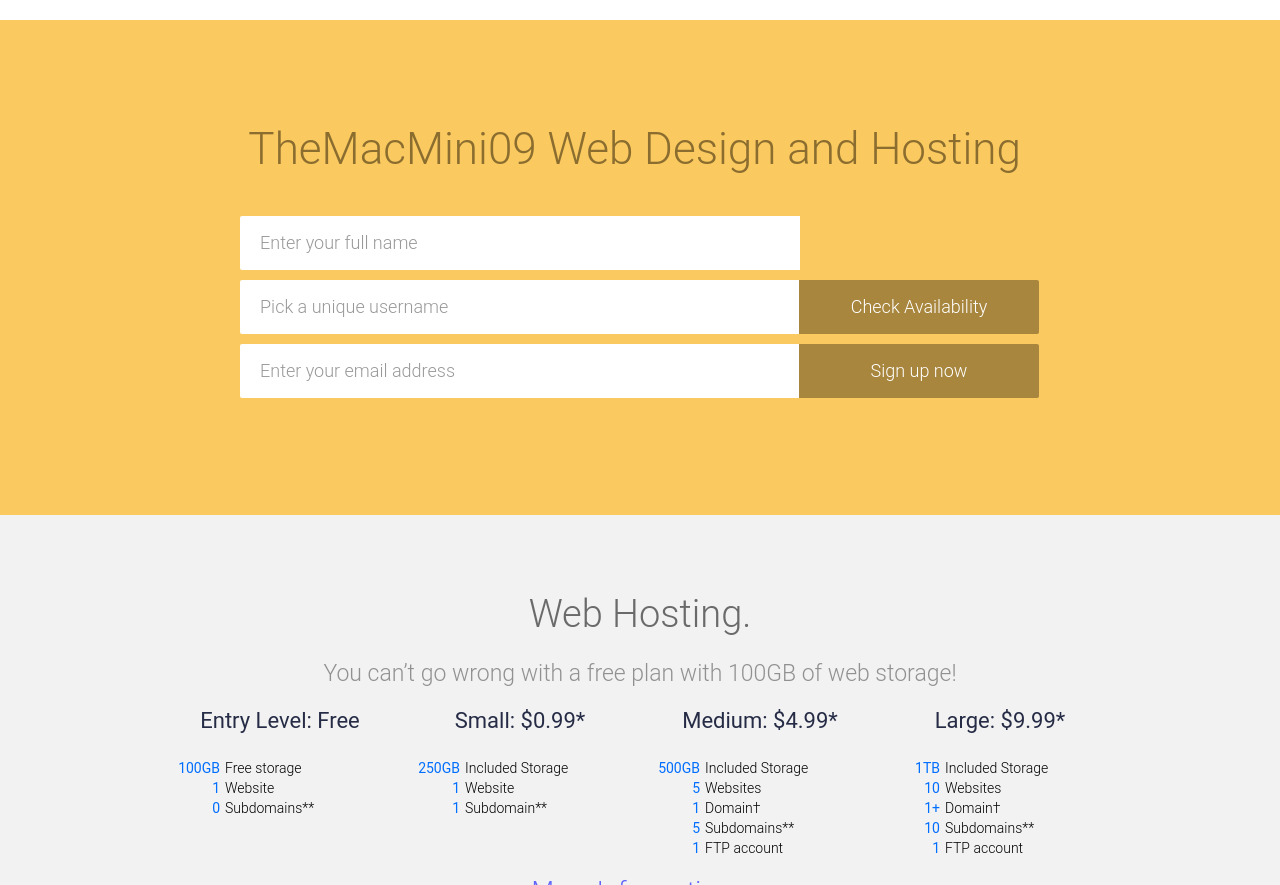
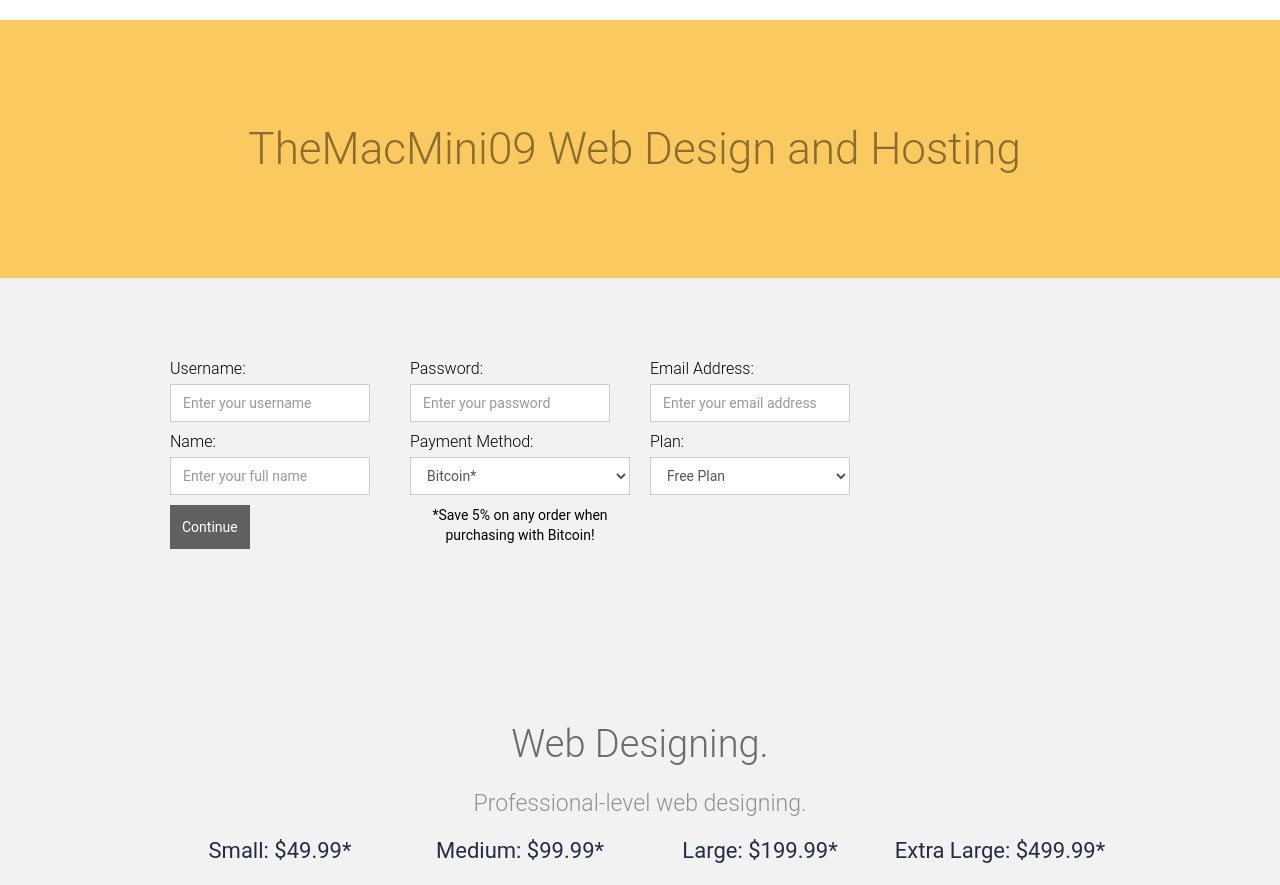
Before and after one commit to TheMacMini09/themacmini09.github.io, a plain HTML site: page purchase.html in a window 1280 px wide. Shown: the part 58-943 px from the top of the page. Drawn offline with nearby package versions, Linux system fonts and the light colour scheme; a script that the page names is missing.

Commit message:
Add purchase page
Add purchase page (for purchasing packages). All functionality
(throughout the whole site) does not yet exist.

```diff
--- a/css/themacmini09.webflow.css
+++ b/css/themacmini09.webflow.css
@@ -362,6 +362,23 @@ p {
   text-decoration: underline;
   text-shadow: none;
 }
+.info-form-text {
+  width: 150px;
+  font-size: 16px;
+  font-weight: 300;
+  text-align: left;
+}
+.info-form-entry {
+  width: 200px;
+}
+.info-form-button {
+  float: left;
+  background-color: rgba(0, 0, 0, 0.6);
+  text-align: center;
+}
+.info-form-selector {
+  width: 200px;
+}
 html.w-mod-js.w-mod-no-ios *[data-ix="fade-in-and-move-up"] {
   opacity: 0.25;
   -webkit-transform: translate(0px, 100px);
--- a/index.html
+++ b/purchase.html
@@ -1,12 +1,10 @@
 <!DOCTYPE html>
 <!-- This site was created in Webflow. http://www.webflow.com-->
-<!-- Last Published: Sun Aug 03 2014 22:26:55 GMT+0000 (UTC) -->
+<!-- Last Published: Mon Aug 04 2014 15:51:03 GMT+0000 (UTC) -->
 <html data-wf-site="53cfd249a5282d255c61f574">
 <head>
   <meta charset="utf-8">
-  <title>TheMacMini09 - Web Hosting Home</title>
-  <meta name="description" content="TheMacMini09 web hosting home">
-  <meta name="keywords" content="web, hosting, packages, free, cheap, themacmini09">
+  <title>TheMacMini09 - Purchase Package</title>
   <meta name="viewport" content="width=device-width, initial-scale=1">
   <meta name="generator" content="Webflow">
   <link rel="stylesheet" type="text/css" href="css/normalize.css">
@@ -40,133 +38,49 @@
   <div class="section hero">
     <div class="w-container container">
       <h1 data-ix="zoom-in-and-fade-in">TheMacMini09 Web Design and Hosting&nbsp;</h1>
-      <div class="w-form sign-up-form">
-        <form class="w-clearfix" name="wf-form-signup-form" data-name="Signup Form">
-          <input class="w-input field" id="name" type="text" placeholder="Enter your full name" name="Name" required="required" data-name="Name">
-          <input class="w-input field" id="username" type="text" placeholder="Pick a unique username" name="Username" required="required" data-name="Username">
-          <input class="w-button button" type="submit" value="Check Availability" data-wait="Checking..." wait="Checking...">
-          <input class="w-input field" type="email" placeholder="Enter your email address" name="email" data-name="Email" required="required">
-          <input class="w-button button" type="submit" value="Sign up now" data-wait="Please wait...">
-        </form>
-        <div class="w-form-done success-message">
-          <p>Thanks! You'll be the first to know.</p>
-          <p class="spread-word">Help spread the word!</p>
-          <div class="w-clearfix social-widget-wrapper">
-            <div class="w-widget w-widget-twitter social-widget">
-              <iframe src="https://platform.twitter.com/widgets/tweet_button.html#url=http%3A%2F%2Fwebflow.com&amp;counturl=webflow.com&amp;text=Check%20out%20this%20site&amp;count=horizontal&amp;size=m&amp;dnt=true" scrolling="no" frameborder="0" allowtransparency="true"
-              style="border: none; overflow: hidden; width: 110px; height: 20px;"></iframe>
-            </div>
-            <div class="w-widget w-widget-facebook social-widget">
-              <iframe src="https://www.facebook.com/plugins/like.php?href=https%3A%2F%2Ffacebook.com%2Fwebflow&amp;layout=button_count&amp;locale=en_US&amp;action=like&amp;show_faces=false&amp;share=false" scrolling="no" frameborder="0" allowtransparency="true"
-              style="border: none; overflow: hidden; width: 90px; height: 20px;"></iframe>
-            </div>
-          </div>
-        </div>
-        <div class="w-form-fail error-message">
-          <p>Oops! Something went wrong while submitting the form. :(</p>
-        </div>
-      </div>
     </div>
   </div>
   <div class="section grey" data-anchor="slide1">
-    <div class="w-container">
-      <h2 class="grey-heading">Web Hosting.</h2>
-      <p>You can’t go wrong with a free plan with 100GB&nbsp;of web storage!</p>
-    </div>
-    <div class="w-container packages-container">
+    <div class="w-container info-form">
+      <div class="w-form">
+        <form id="email-form" name="email-form" data-name="Email Form">
           <div class="w-row">
-        <div class="w-col w-col-3">
-          <h1 class="tier">Entry Level:&nbsp;Free</h1>
-          <ul class="w-list-unstyled">
-            <li class="w-clearfix">
-              <div class="tier-main-point">100GB</div>
-              <div class="tier-point">Free storage</div>
-            </li>
-            <li class="w-clearfix">
-              <div class="tier-main-point">1</div>
-              <div class="tier-point">Website</div>
-            </li>
-            <li class="w-clearfix">
-              <div class="tier-main-point">0</div>
-              <div class="tier-point">Subdomains**</div>
-            </li>
-          </ul>
+            <div class="w-col w-col-3 w-clearfix">
+              <label class="info-form-text" for="Username">Username:</label>
+              <input class="w-input info-form-entry" id="Username" type="text" placeholder="Enter your username" name="Username" required="required" data-name="Username">
+              <label class="info-form-text" for="name">Name:</label>
+              <input class="w-input info-form-entry" id="name" type="text" placeholder="Enter your full name" name="name" data-name="Name" required="required">
+              <input class="w-button info-form-button" type="submit" value="Continue" data-wait="Please wait...">
             </div>
             <div class="w-col w-col-3">
-          <h1 class="tier">Small:&nbsp;$0.99*</h1>
-          <ul class="w-list-unstyled">
-            <li class="w-clearfix">
-              <div class="tier-main-point">250GB</div>
-              <div class="tier-point">Included Storage</div>
-            </li>
-            <li class="w-clearfix">
-              <div class="tier-main-point">1</div>
-              <div class="tier-point">Website</div>
-            </li>
-            <li class="w-clearfix">
-              <div class="tier-main-point">1</div>
-              <div class="tier-point">Subdomain**</div>
-            </li>
-          </ul>
+              <label class="info-form-text" for="Password">Password:</label>
+              <input class="w-input info-form-entry" id="Password" type="password" placeholder="Enter your password" name="Password" required="required" data-name="Password">
+              <label class="info-form-text" for="Payment-Method">Payment Method:</label>
+              <select class="w-select" id="Payment-Method" name="Payment-Method" required="required" data-name="Payment Method">
+                <option value="btc">Bitcoin*</option>
+                <option value="paypal">PayPal</option>
+              </select>
+              <div>*Save 5%&nbsp;on any order when purchasing with Bitcoin!</div>
             </div>
-        <div class="w-col w-col-3">
-          <h1 class="tier">Medium:&nbsp;$4.99*</h1>
-          <ul class="w-list-unstyled">
-            <li class="w-clearfix">
-              <div class="tier-main-point">500GB</div>
-              <div class="tier-point">Included Storage</div>
-            </li>
-            <li class="w-clearfix">
-              <div class="tier-main-point">5</div>
-              <div class="tier-point">Websites</div>
-            </li>
-            <li class="w-clearfix">
-              <div class="tier-main-point">1</div>
-              <div class="tier-point">Domain†</div>
-            </li>
-            <li class="w-clearfix">
-              <div class="tier-main-point">5</div>
-              <div class="tier-point">Subdomains**</div>
-            </li>
-            <li class="w-clearfix">
-              <div class="tier-main-point">1</div>
-              <div class="tier-point">FTP&nbsp;account</div>
-            </li>
-          </ul>
-        </div>
-        <div class="w-col w-col-3">
-          <h1 class="tier">Large:&nbsp;$9.99*</h1>
-          <ul class="w-list-unstyled">
-            <li class="w-clearfix">
-              <div class="tier-main-point">1TB</div>
-              <div class="tier-point">Included Storage</div>
-            </li>
-            <li class="w-clearfix">
-              <div class="tier-main-point">10</div>
-              <div class="tier-point">Websites</div>
-            </li>
-            <li class="w-clearfix">
-              <div class="tier-main-point">1+</div>
-              <div class="tier-point">Domain†</div>
-            </li>
-            <li class="w-clearfix">
-              <div class="tier-main-point">10</div>
-              <div class="tier-point">Subdomains**</div>
-            </li>
-            <li class="w-clearfix">
-              <div class="tier-main-point">1</div>
-              <div class="tier-point">FTP&nbsp;account</div>
-            </li>
-          </ul>
+            <div class="w-col w-col-6">
+              <label class="info-form-text" for="email">Email Address:</label>
+              <input class="w-input info-form-entry" id="email" type="email" placeholder="Enter your email address" name="email" data-name="Email" required="required">
+              <label class="info-form-text" for="Plan">Plan:</label>
+              <select class="w-select info-form-selector" id="Plan" name="Plan" required="required" data-name="Plan">
+                <option value="free">Free Plan</option>
+                <option value="small">Small ($0.99/month)</option>
+                <option value="medium">Medium ($4.99/month)</option>
+                <option value="large">Large ($9.99/month)</option>
+              </select>
             </div>
           </div>
+        </form>
+        <div class="w-form-done">
+          <p>Thank you! Your submission has been received!</p>
         </div>
-    <div>
-      <div class="w-container"><a class="w-inline-block more-info" href="packages.html"><h2 class="more-info-heading">More Information...</h2></a>
+        <div class="w-form-fail">
+          <p>Oops! Something went wrong while submitting the form :(</p>
         </div>
-      <div class="w-container">
-        <div class="fine-print">*Per month on a 1-year contract. Pricing carries over after first year. †Domain not included in monthly price, and is subject to applicable fees. **If there are no included subdomains, content will be hosted at http://hosting.themacmini09.com/SITE_NAME.
-          All other subdomains are optional, and created after the order is complete – content can still be hosted at&nbsp;http://hosting.themacmini09.com/SITE_NAME</div>
       </div>
     </div>
   </div>
```
Also changed, not shown: packages.html (+1 -1 lines), success.html (+1 -1 lines). Lines whose indentation alone changed are shown as unchanged.
